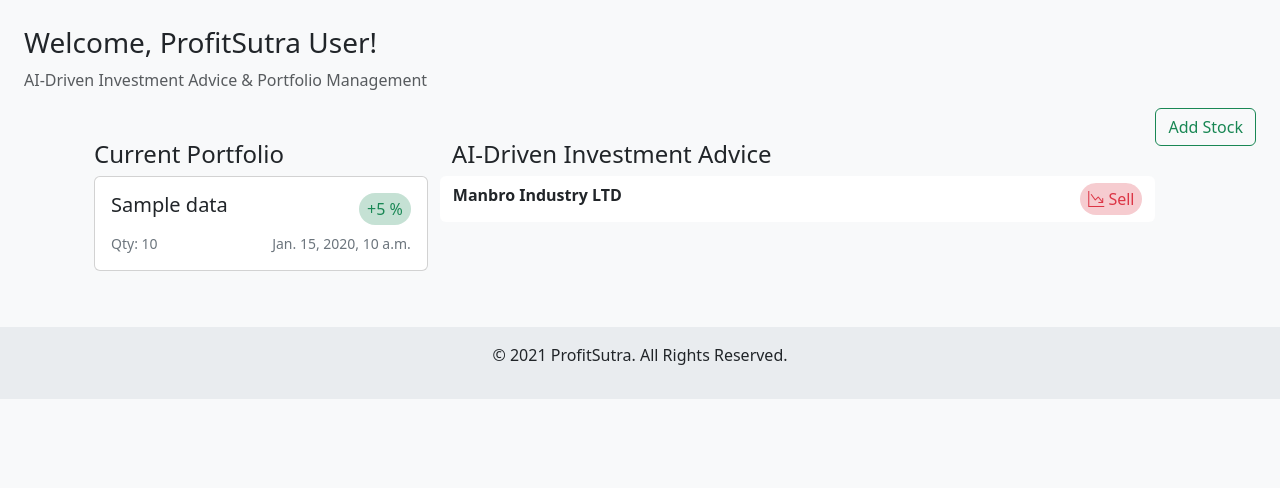
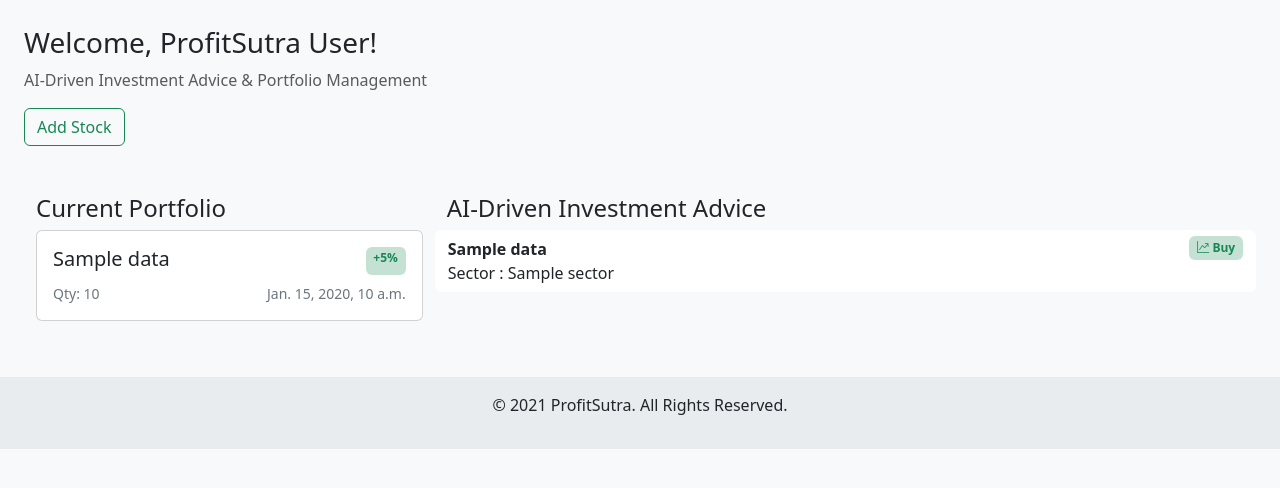
Before and after one commit to sanu0711/ProfitSutra-investment-planning, a Django app: template templates/portfolio.html in a window 1280 px wide. Shown: the part 70-558 px from the top of the page. Run offline with Django 5.2, Linux system fonts and the light colour scheme; the template is opened without the code that fills it: most values are stand-ins (such as "Sample title", 1, 10 or a date in 2020).

Commit message:
recommendation ticker with backend

```diff
--- a/templates/portfolio.html
+++ b/templates/portfolio.html
@@ -10,9 +10,9 @@
   <p class="text-muted">AI-Driven Investment Advice & Portfolio Management</p>
 
 <!-- Portfolio Addition -->
-<button type="button" class="btn btn-outline-success float-end" data-bs-toggle="modal" data-bs-target="#addition">
-  Add Stock
-  </button>
+  <p><button type="button" class="btn btn-outline-success" data-bs-toggle="modal" data-bs-target="#addition">
+    Add Stock
+    </button></p>
 
   <!-- Modal -->
   <div class="modal fade" id="addition" data-bs-backdrop="static" data-bs-keyboard="false" tabindex="-1" aria-labelledby="staticBackdropLabel" aria-hidden="true">
@@ -58,9 +58,9 @@
     </div>
   </div>
  <!-- Portfolio Addition End -->
-  <div class="container mt-5">
+  <div class="container-fluid mt-5">
     <div class="row mt-4">
-      <div class="col-lg-4 col-md-6">
+      <div class="col-lg-4 col-md-6 col-12">
         <h4>Current Portfolio</h4>
         <div class="row">
           {% for data in user_stocks %}
@@ -70,7 +70,7 @@
               <div class="card-body">
                 <div class="d-flex justify-content-between">
                   <h5 class="mb-1">{{ data.name }}</h5>
-                  <span class="text-success bg-success bg-opacity-25 py-1 px-2 rounded-pill">+5 %</span>
+                  <span class="text-success  bg-opacity-25 badge text-bg-success">+5%</span>
                 </div>
                 <div class="d-flex justify-content-between mt-2">
                   <small class="text-secondary">Qty: {{ data.quantity }}</small>
@@ -83,29 +83,35 @@
           <!-- Card End-->
           {% endfor %}
         </div>
-
       </div>
 
       <div class="col-lg-8 col-md-6">
         <h4>AI-Driven Investment Advice</h4>
-        <div class="row">
+        <div class="row gy-2">
+          {% comment %} {{recom}} {% endcomment %}
+          {% for data in recom %}
+
+
           <!-- Card Start-->
            <!-- Button trigger modal -->
-              <button type="button" class="btn bg-white" data-bs-toggle="modal" data-bs-target="#exampleModal">
+              <button type="button" class="btn bg-white" data-bs-toggle="modal" data-bs-target="#exampleModal{{forloop.counter}}">
                 <div class="d-flex justify-content-between">
-                  <span class="fs-6 fw-bold">Manbro Industry LTD </span>
-                  <span class="text-end  text-danger bg-danger bg-opacity-25 py-1 px-2 rounded-pill">
-                    <i class="bi bi-graph-down-arrow "></i> Sell
+                  <span class="fs-6 fw-bold">{{data.stock_name}}</span>
+                  <span class="text-end  text-success badge text-bg-success bg-opacity-25">
+                    <i class="bi bi-graph-up-arrow "></i> Buy
                       </span>
+
                 </div>
+                  <span class="fs-6 float-start">Sector : {{data.Analyst.0.Sector}}</span>
+
               </button>
 
               <!-- Modal -->
-              <div class="modal fade" id="exampleModal" tabindex="-1" aria-labelledby="exampleModalLabel" aria-hidden="true">
-                <div class="modal-dialog modal-dialog-scrollable modal-dialog-centered modal-lg">
+              <div class="modal fade" id="exampleModal{{ forloop.counter }}" tabindex="-1" aria-labelledby="exampleModalLabel" aria-hidden="true">
+                <div class="modal-dialog modal-dialog-scrollable modal-dialog-centered modal-xl">
                   <div class="modal-content bg-light">
                     <div class="modal-header">
-                      <h1 class="modal-title fs-5" id="exampleModalLabel">Manbro Industry LTD </h1>
+                      <h1 class="modal-title fs-5" id="exampleModalLabel">{{data.stock_name}}</h1>
 
                       <button type="button" class="btn-close" data-bs-dismiss="modal" aria-label="Close"></button>
                     </div>
@@ -114,49 +120,67 @@
                       <div class="card">
                         <div class="card-body">
                           <h5 class="card-title">Fundamental Analysis</h5>
-                          <h6 class="card-subtitle mb-2 text-body-secondary">Fundamental Analysis of Manbro Industry LTD</h6>
+                          {% comment %} <h6 class="card-subtitle mb-2 text-body-secondary">Fundamental Analysis </h6> {% endcomment %}
                           <table class="table">
                             <thead>
                               <tr class="table-light">
-                                <th scope="col">metric</th>
-                                <th scope="col">sector</th>
-                                <th scope="col">compA</th>
-                                <th scope="col">compB</th>
+                                <th scope="col">Metric</th>
+                                <th scope="col">Data</th>
                               </tr>
                             </thead>
                             <tbody>
+                              {% for k,v in data.fundamental_analysis.stock_data.items %}
                               <tr>
-                                <td>PE</td>
-                                <td>20</td>
-                                <td>25</td>
-                                <td>30</td>
+                                <td>{{k}}</td>
+                                <td>{{v}}</td>
                               </tr>
-                              <tr>
-                                <td>ROE</td>
-                                <td>20</td>
-                                <td>25</td>
-                                <td>30</td>
-                              </tr>
-                              <tr>
-                                <td>ROCE</td>
-                                <td>20</td>
-                                <td>25</td>
-                                <td>30</td>
-                              </tr>
-                              <tr>
-                                <td>Debt to Equity</td>
-                                <td>20</td>
-                                <td>25</td>
-                                <td>30</td>
-                              </tr>
-                              <tr>
-                                <td>Dividend Yield</td>
-                                <td>20</td>
-                                <td>25</td>
-                                <td>30</td>
-                              </tr>
+                              {% endfor %}
+
+
                             </tbody>
                           </table>
+
+                        </div>
+                      </div>
+                      <!-- Card End-->
+
+                       <!-- Card Start-->
+                       <div class="card mt-4">
+                        <div class="card-body">
+                          <h5 class="card-title">Competitor Analysis</h5>
+                          {% comment %} <h6 class="card-subtitle mb-2 text-body-secondary">Fundamental</h6> {% endcomment %}
+                          <div class="table-responsive">
+                            <table class="table  table-hover">
+                              <thead>
+                                <tr class="table-light">
+                                  <th scope="col">Stock_Name</th>
+                                  <th scope="col">Current Price</th>
+                                  <th scope="col">Market Capitalization</th>
+                                  <th scope="col">P/E Ratio</th>
+                                  <th scope="col">P/B Ratio</th>
+                                  <th scope="col">ROE</th>
+                                  <th scope="col">Net Revenue</th>
+                                  <th scope="col">Annual Net Profit</th>
+                                  <th scope="col">Operating Profit Margin</th>
+                                  <th scope="col">Price to Book Value</th>
+
+                                </tr>
+                              </thead>
+                              <tbody>
+                                {% for analy in data.competitor_analysis %}
+                                <tr>
+                                  {% for d,v in analy.items %}
+                                  <td>{{v}}</td>
+                                  {% endfor %}
+
+
+                                </tr>
+                                {% endfor %}
+
+
+                              </tbody>
+                            </table>
+                          </div>
 
                         </div>
                       </div>
@@ -167,12 +191,17 @@
                           <div class="card mt-4">
                             <div class="card-body">
                               <h5 class="card-title">News & Sentiments</h5>
-                              {% comment %} <h6 class="card-subtitle mb-2 text-body-secondary">News & Sentiments of Manbro Industry LTD</h6> {% endcomment %}
+                               {% for news in data.News %}
                                <div class="bg-light p-3">
-                                  <h6 class="card-subtitle mb-2 text-body-secondary">News Title</h6>
-                                  <p class="card-text">Some quick example text to build on the card title and make up the bulk of the card's content.</p>
+                                <h6 class="card-subtitle mb-2 text-body-secondary">{{news.title}} <span class="float-end badge  bg-opacity-25 {% if news.sentiment_score > 0 %}text-success text-bg-success  {% elif news.sentiment_score < 0 %} text-bg-danger text-danger {% else %}text-muted text-bg-secondary{% endif %}">{{news.sentiment_score}}</span></h6>
+                                {% for tag in news.tags %}
+                                <span class="badge text-bg-secondary bg-opacity-75">{{tag}}</span>
+                                {% endfor %}
+                                <p class="card-text">{{news.summary}}</p>
 
-                               </div>
+                             </div>
+                               {% endfor %}
+
 
                             </div>
                           </div>
@@ -187,27 +216,20 @@
                                   <table class="table">
                                     <thead>
                                       <tr>
-                                        <th>Opinion</th>
-                                        <th>	Rating</th>
-                                        <th>	Target Price</th>
+                                        <th>Metrix</th>
+                                        <th>Value</th>
+
                                       </tr>
                                     </thead>
                                     <tbody>
+                                      {% for k,v in data.Analyst.0.items %}
                                       <tr>
-                                        <td class="text-success">Positive</td>
-                                        <td>4.5</td>
-                                        <td>₹ 1000</td>
+                                        <td>{{k}}</td>
+                                        <td>{{v}}</td>
                                       </tr>
-                                      <tr>
-                                        <td class="text-warning">Neutral</td>
-                                        <td>3.5</td>
-                                        <td>₹ 800</td>
-                                      </tr>
-                                      <tr>
-                                        <td class="text-danger">Negative</td>
-                                        <td>2.5</td>
-                                        <td>₹ 600</td>
-                                      </tr>
+                                      {% endfor %}
+                                     </tbody>
+
 
                                   </table>
 
@@ -227,6 +249,10 @@
                 </div>
               </div>
            <!-- Card End-->
+
+           {% endfor %}
+
+
         </div>
 
     </div>
```
Also changed, not shown: portfolio/views.py (+15 -0 lines).
